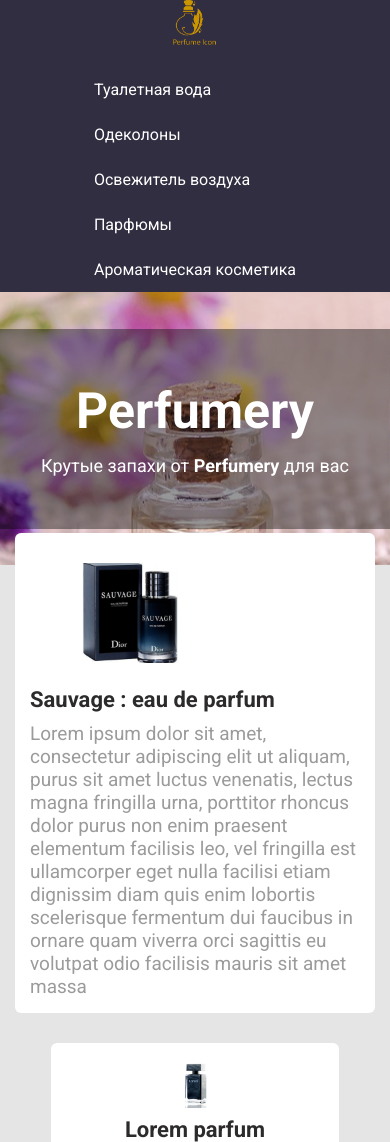
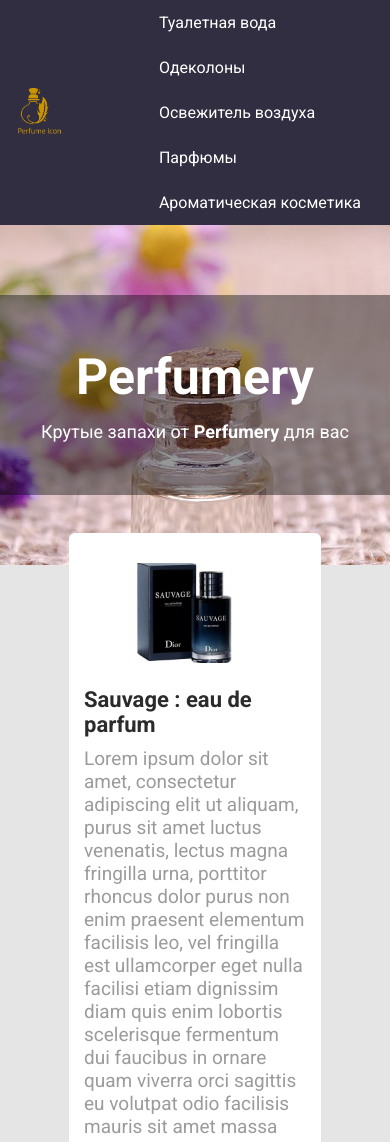
Before and after one commit to temics/projects, a plain HTML site: page index.html in a window 390 px wide. Shown: the top 1142 px of the page. Drawn offline with Linux system fonts and the light colour scheme.

Commit message:
Update media.css

```diff
--- a/css/media.css
+++ b/css/media.css
@@ -7,7 +7,7 @@
         align-items: center;
     }
     .section-news {
-        max-width: 100%;
+        max-width: 70%;
         margin-bottom: 30px;
     }
     .section-news img {
@@ -42,11 +42,24 @@
     .section-item:nth-child(3) {
         margin-bottom: 30px;
     }
-    nav, nav ul {
+    .nav, nav ul {
         flex-direction: column;
-        text-align: center;
+        justify-content: left;
+        text-align: left;
     }
-    nav img {
+    .nav img {
         margin-bottom: 15px;
     }
+    .nav ul a {
+        color: #FFFFFF;
+        font-size: 16px;
+        font-weight: 400;
+        padding: 10px 10px;
+        transition: all 200ms;
+        display: flex;
+    }
+    .container a {
+        display: flex;
+    }
+
 }
```
